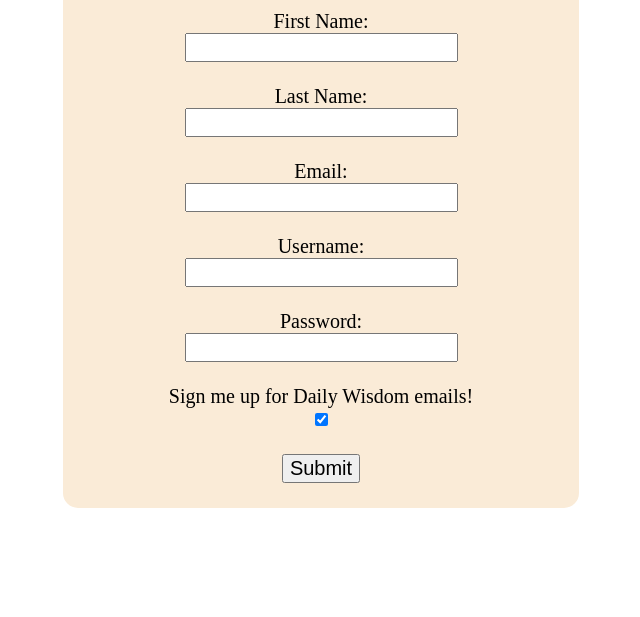
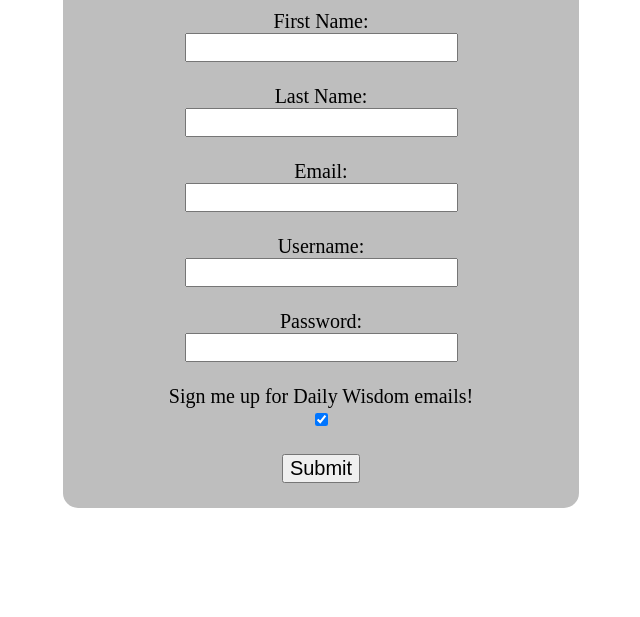
Before and after one commit to XavierFrancis9/Personal-Projects, a plain HTML site: page daily-wisdom-user-form.html in a window 1280 px wide. Shown: the part 208-825 px from the top of the page, without its empty margins (319-959 px from the left). Drawn offline with Linux system fonts and the light colour scheme.

Commit message:
adjust styling for user form

```diff
--- a/css/user-form.css
+++ b/css/user-form.css
@@ -5,7 +5,7 @@ body {
 
 
 form {
-    background-color: antiquewhite;
+    background-color: #BEBEBE;
     text-align: center;
     width: 25%;
     padding: 25px 100px 25px 100px;
```
